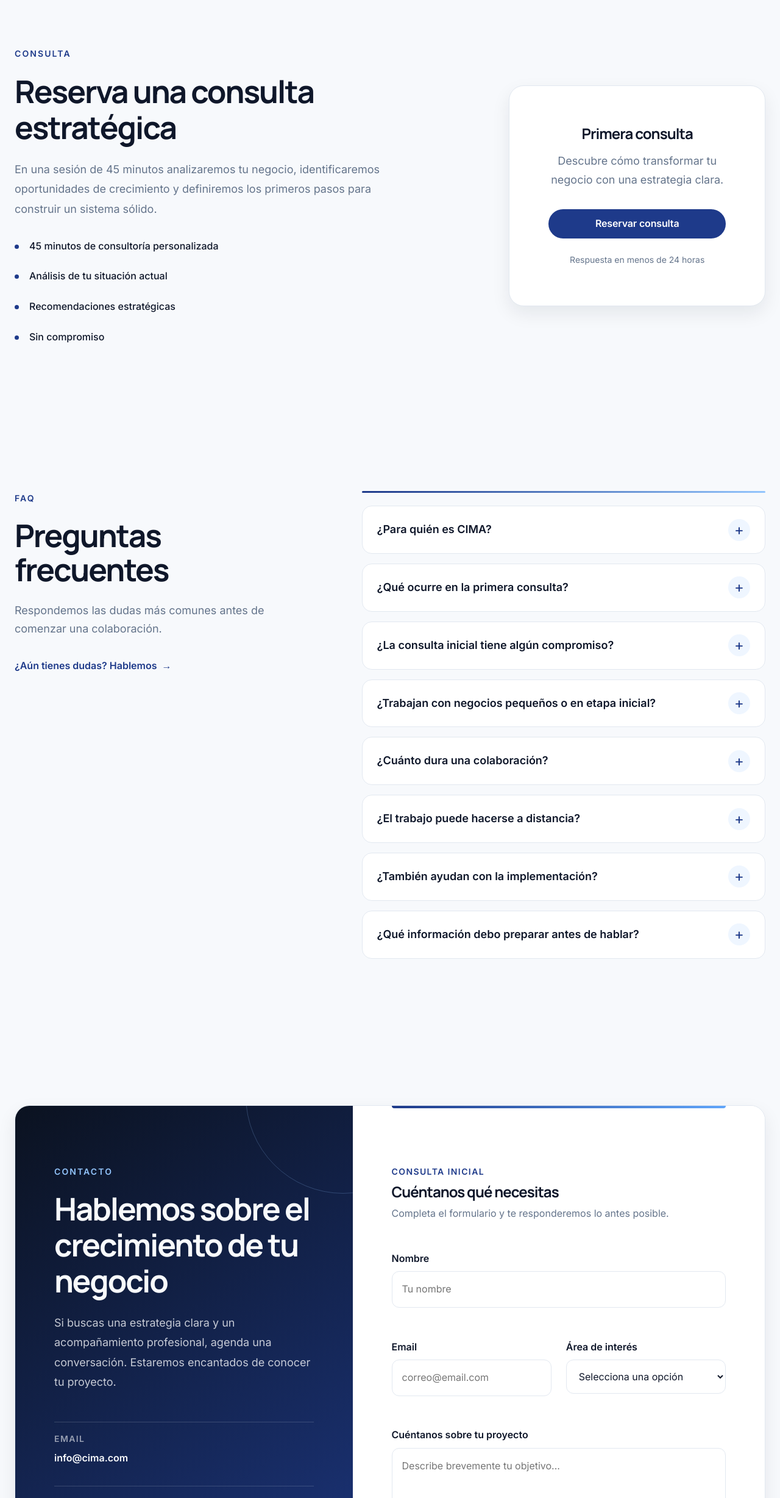
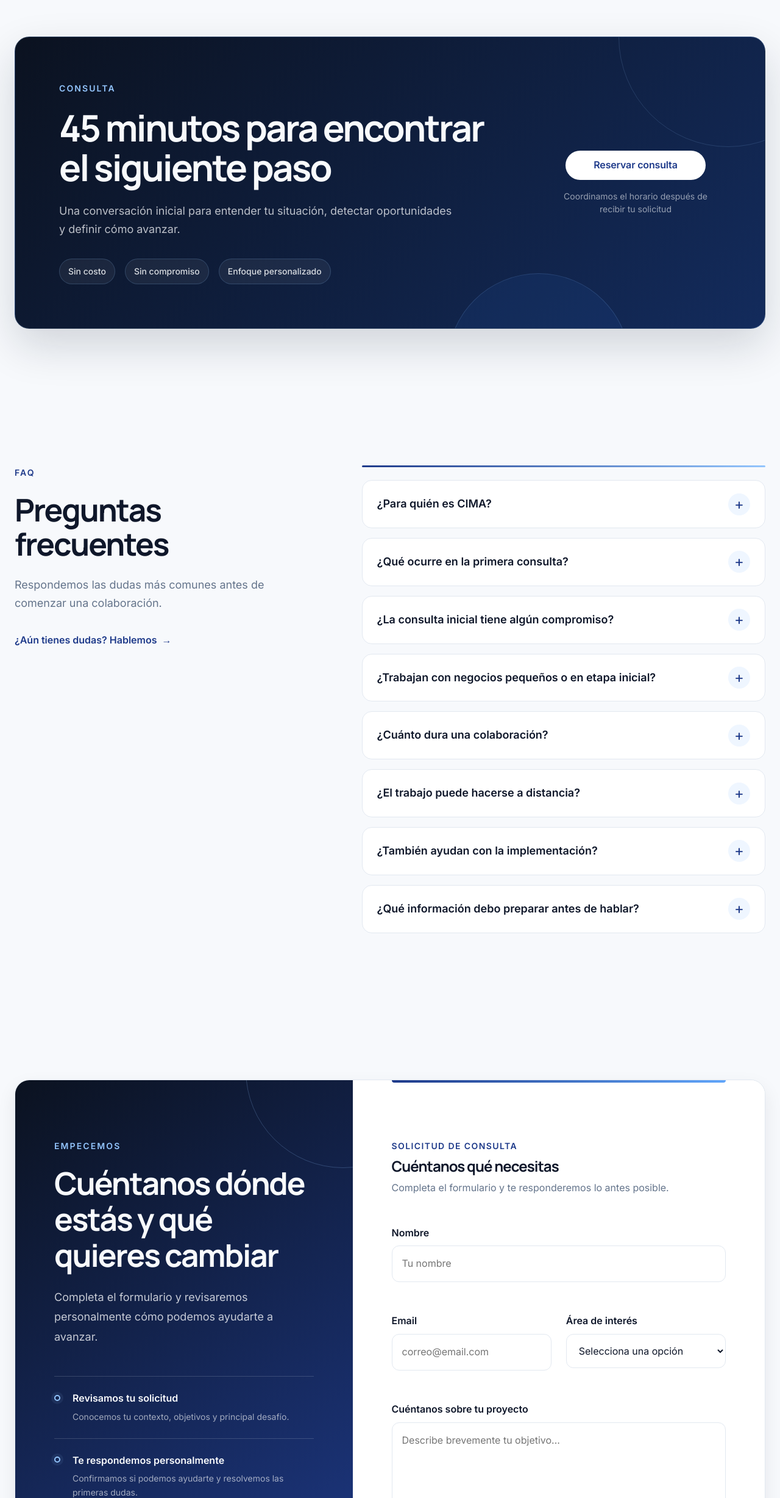
Before and after one commit to AndreyKaras/Cima-2.0, a website built with Vite: page index.html in a window 1280 px wide. Shown: the part 9049-11505 px from the top of the page at 61% size. Built offline with nearby package versions, Linux system fonts and the light colour scheme; files whose address does not match are found by name.

Commit message:
feat: refine booking and contact flow

```diff
--- a/index.html
+++ b/index.html
@@ -1381,7 +1381,7 @@ para conseguir más clientes.
 
     <div class="container">
 
-        <div class="booking__wrapper">
+        <div class="booking__panel">
 
             <div class="booking__content">
 
@@ -1390,45 +1390,34 @@ para conseguir más clientes.
                 </p>
 
                 <h2 class="booking__title">
-                    Reserva una consulta estratégica
+                    45 minutos para encontrar el siguiente paso
                 </h2>
 
                 <p class="booking__text">
-                    En una sesión de 45 minutos analizaremos tu negocio,
-                    identificaremos oportunidades de crecimiento y definiremos
-                    los primeros pasos para construir un sistema sólido.
+                    Una conversación inicial para entender tu situación,
+                    detectar oportunidades y definir cómo avanzar.
                 </p>
 
-                <ul class="booking__list">
-
-                    <li> 45 minutos de consultoría personalizada</li>
-
-                    <li> Análisis de tu situación actual</li>
-
-                    <li> Recomendaciones estratégicas</li>
-
-                    <li> Sin compromiso</li>
+                <ul class="booking__benefits">
+
+                    <li>Sin costo</li>
+
+                    <li>Sin compromiso</li>
+
+                    <li>Enfoque personalizado</li>
 
                 </ul>
 
             </div>
 
-            <div class="booking__card">
-
-                <h3 class="booking__card-title">
-                    Primera consulta
-                </h3>
-
-                <p class="booking__card-text">
-                    Descubre cómo transformar tu negocio con una estrategia clara.
-                </p>
+            <div class="booking__action">
 
                 <a href="#contact" class="button button--primary">
                     Reservar consulta
                 </a>
 
                 <span class="booking__note">
-                    Respuesta en menos de 24 horas
+                    Coordinamos el horario después de recibir tu solicitud
                 </span>
 
             </div>
@@ -1645,60 +1634,35 @@ para conseguir más clientes.
             <div class="contact__info">
 
                 <p class="section-head__label">
-                    CONTACTO
+                    EMPECEMOS
                 </p>
 
                 <h2 class="contact__title">
-                    Hablemos sobre el crecimiento de tu negocio
+                    Cuéntanos dónde estás y qué quieres cambiar
                 </h2>
 
                 <p class="contact__text">
-                    Si buscas una estrategia clara y un acompañamiento profesional,
-                    agenda una conversación. Estaremos encantados de conocer tu proyecto.
+                    Completa el formulario y revisaremos personalmente
+                    cómo podemos ayudarte a avanzar.
                 </p>
 
-                <ul class="contact__list">
+                <ul class="contact__steps">
 
                     <li>
-
-                        <span>Email</span>
-
-                        <a href="mailto:info@cima.com">
-                            info@cima.com
-                        </a>
-
+                        <strong>Revisamos tu solicitud</strong>
+                        <p>Conocemos tu contexto, objetivos y principal desafío.</p>
                     </li>
 
                     <li>
-
-                        <span>WhatsApp</span>
-
-                        <a href="#">
-                            +34 600 000 000
-                        </a>
-
+                        <strong>Te respondemos personalmente</strong>
+                        <p>Confirmamos si podemos ayudarte y resolvemos las primeras dudas.</p>
                     </li>
 
                     <li>
-
-                        <span>Instagram</span>
-
-                        <a href="#">
-                            @cima.consulting
-                        </a>
-
+                        <strong>Coordinamos la consulta inicial</strong>
+                        <p>Elegimos un horario y preparamos una conversación enfocada.</p>
                     </li>
 
-                    <li>
-
-                        <span>Facebook</span>
-
-                        <a href="#">
-                            CIMA Consulting
-                        </a>
-
-                    </li>
-
                 </ul>
 
             </div>
@@ -1708,7 +1672,7 @@ para conseguir más clientes.
                 <div class="contact__form-header">
 
                     <p class="contact__form-eyebrow">
-                        CONSULTA INICIAL
+                        SOLICITUD DE CONSULTA
                     </p>
 
                     <h3 class="contact__form-title">
@@ -1777,11 +1741,10 @@ para conseguir más clientes.
                             Selecciona una opción
                         </option>
 
-                        <option value="Estrategia">Estrategia</option>
-                        <option value="Procesos">Procesos</option>
-                        <option value="Ventas">Ventas</option>
-                        <option value="Marketing">Marketing</option>
-                        <option value="Otro">Otro</option>
+                        <option value="Dirección estratégica">Dirección estratégica</option>
+                        <option value="Marca y crecimiento digital">Marca y crecimiento digital</option>
+                        <option value="Organización y escala">Organización y escala</option>
+                        <option value="No estoy seguro todavía">No estoy seguro todavía</option>
 
                     </select>
 
@@ -1811,7 +1774,7 @@ para conseguir más clientes.
 
                 <button class="button button--primary" type="submit">
                     <span class="contact__submit-label">
-                        Enviar solicitud
+                        Solicitar consulta
                     </span>
                 </button>
 
--- a/src/css/sections/booking.css
+++ b/src/css/sections/booking.css
@@ -1,234 +1,258 @@
 /* =========================
-   BOOKING
+   BOOKING CTA
 ========================= */
 
 
 .booking {
 
-    padding-block:var(--section-padding);
+    padding-block:clamp(72px, 9vw, 104px);
 
     background:var(--color-bg);
 
 }
 
 
+.booking__panel {
 
-/* =========================
-   WRAPPER
-========================= */
+    position:relative;
 
-
-.booking__wrapper {
+    isolation:isolate;
 
     display:grid;
 
-    gap:var(--space-6);
+    gap:var(--space-5);
 
-    align-items:center;
+    padding:clamp(32px, 6vw, 72px);
+
+    overflow:hidden;
+
+    border:1px solid rgba(147, 197, 253, .2);
+
+    border-radius:var(--radius-xl);
+
+    background:linear-gradient(135deg, var(--color-dark) 0%, #132B5C 100%);
+
+    box-shadow:0 28px 70px rgba(15, 23, 42, .16);
 
 }
 
 
-
-/* =========================
-   TITLE
-========================= */
-
-
-.booking__title {
-
-    margin:
-    var(--space-2) 0 var(--space-3);
-
-    font-family:var(--font-heading);
-
-    font-size:var(--heading-lg);
-
-    font-weight:var(--weight-bold);
-
-    line-height:1.15;
-
-}
-
-
-
-/* =========================
-   TEXT
-========================= */
-
-
-.booking__text {
-
-    max-width:620px;
-
-    margin-bottom:var(--space-4);
-
-    color:var(--color-text-secondary);
-
-    line-height:1.8;
-
-}
-
-
-
-/* =========================
-   LIST
-========================= */
-
-
-.booking__list {
-
-    display:grid;
-
-    gap:var(--space-3);
-
-}
-
-
-
-.booking__list li {
-
-    position:relative;
-
-    padding-left:var(--space-3);
-
-    font-weight:var(--weight-medium);
-
-    color:var(--color-text);
-
-}
-
-
-
-.booking__list li::before {
+.booking__panel::before,
+.booking__panel::after {
 
     content:"";
 
     position:absolute;
 
-    left:0;
+    z-index:-1;
 
-    top:10px;
-
-    width:7px;
-
-    height:7px;
+    border:1px solid rgba(147, 197, 253, .16);
 
     border-radius:50%;
-
-    background:var(--color-primary);
 
 }
 
 
+.booking__panel::before {
 
-/* =========================
-   CARD
-========================= */
+    top:-180px;
 
+    right:-120px;
 
-.booking__card {
+    width:360px;
 
-    padding:var(--space-6);
-
-    background:var(--color-surface);
-
-    border:1px solid var(--color-border);
-
-    border-radius:var(--radius-xl);
-
-    box-shadow:var(--shadow-md);
-
-    text-align:center;
+    height:360px;
 
 }
 
 
+.booking__panel::after {
 
-/* =========================
-   CARD TITLE
-========================= */
+    right:18%;
 
+    bottom:-210px;
 
-.booking__card-title {
+    width:300px;
 
-    font-family:var(--font-heading);
+    height:300px;
 
-    font-size:var(--heading-sm);
-
-    font-weight:var(--weight-bold);
-
-    margin-bottom:var(--space-2);
+    background:rgba(59, 130, 246, .08);
 
 }
 
 
+.booking__content {
 
-/* =========================
-   CARD TEXT
-========================= */
+    max-width:760px;
+
+}
 
 
-.booking__card-text {
+.booking .section-head__label {
 
-    margin-bottom:var(--space-4);
+    color:#93C5FD;
 
-    color:var(--color-text-secondary);
+}
+
+
+.booking__title {
+
+    max-width:720px;
+
+    margin:var(--space-2) 0 var(--space-3);
+
+    color:var(--color-dark-text);
+
+    font-family:var(--font-heading);
+
+    font-size:clamp(36px, 5vw, 60px);
+
+    font-weight:var(--weight-bold);
+
+    line-height:1.08;
+
+    letter-spacing:-.045em;
+
+}
+
+
+.booking__text {
+
+    max-width:650px;
+
+    margin:0 0 var(--space-4);
+
+    color:rgba(248, 250, 252, .74);
+
+    font-size:var(--text-md);
 
     line-height:1.7;
 
 }
 
 
+.booking__benefits {
 
-/* =========================
-   BUTTON
-========================= */
+    display:flex;
 
+    flex-wrap:wrap;
 
-.booking__card .button {
+    gap:var(--space-2);
 
-    width:100%;
+    margin:0;
+
+    padding:0;
+
+    list-style:none;
 
 }
 
 
+.booking__benefits li {
 
-/* =========================
-   NOTE
-========================= */
+    padding:9px 14px;
+
+    border:1px solid rgba(147, 197, 253, .2);
+
+    border-radius:999px;
+
+    background:rgba(248, 250, 252, .06);
+
+    color:rgba(248, 250, 252, .86);
+
+    font-size:var(--text-xs);
+
+    font-weight:var(--weight-medium);
+
+}
+
+
+.booking__action {
+
+    display:flex;
+
+    flex-direction:column;
+
+    align-items:flex-start;
+
+    justify-content:center;
+
+}
+
+
+.booking__action .button {
+
+    min-width:230px;
+
+    background:#fff;
+
+    color:var(--color-primary);
+
+}
+
+
+.booking__action .button:hover {
+
+    background:#EFF6FF;
+
+}
 
 
 .booking__note {
 
     display:block;
 
-    margin-top:var(--space-3);
+    max-width:280px;
 
-    color:var(--color-text-secondary);
+    margin-top:var(--space-2);
+
+    color:rgba(248, 250, 252, .58);
 
     font-size:var(--text-xs);
+
+    line-height:1.5;
 
 }
 
 
+@media(min-width:900px) {
 
-/* =========================
-   DESKTOP
-========================= */
+    .booking__panel {
 
+        grid-template-columns:minmax(0, 1fr) auto;
 
-@media(min-width:992px){
+        align-items:center;
 
-
-    .booking__wrapper {
-
-        grid-template-columns:
-        1.3fr .8fr;
-
-        gap:var(--space-8);
+        gap:var(--space-7);
 
     }
 
 
+    .booking__action {
+
+        align-items:center;
+
+        text-align:center;
+
+    }
+
 }
+
+
+@media(max-width:599px) {
+
+    .booking__action,
+    .booking__action .button {
+
+        width:100%;
+
+    }
+
+
+    .booking__note {
+
+        max-width:none;
+
+    }
+
+}
--- a/src/css/sections/contact.css
+++ b/src/css/sections/contact.css
@@ -74,59 +74,101 @@
 ========================= */
 
 
-.contact__list {
+.contact__steps {
 
     display:grid;
 
-    gap:var(--space-4);
+    gap:0;
+
+    margin:0;
+
+    padding:0;
+
+    list-style:none;
 
 }
 
 
 
-.contact__list li {
+.contact__steps li {
 
-    display:flex;
+    position:relative;
 
-    flex-direction:column;
+    display:grid;
 
-    gap:var(--space-1);
+    grid-template-columns:14px minmax(0, 1fr);
+
+    column-gap:var(--space-2);
+
+    padding:var(--space-3) 0;
+
+    border-top:1px solid rgba(248, 250, 252, .16);
 
 }
 
 
 
-.contact__list span {
+.contact__steps li:last-child {
 
-    font-size:var(--text-xs);
-
-    font-weight:var(--weight-semibold);
-
-    letter-spacing:.1em;
-
-    text-transform:uppercase;
-
-    color:var(--color-text-secondary);
+    border-bottom:1px solid rgba(248, 250, 252, .16);
 
 }
 
 
 
-.contact__list a {
+.contact__steps li::before {
 
-    color:var(--color-text);
+    content:"";
 
-    font-weight:var(--weight-semibold);
+    grid-column:1;
 
-    transition:var(--transition);
+    grid-row:1 / span 2;
+
+    align-self:start;
+
+    width:10px;
+
+    height:10px;
+
+    border:2px solid #93C5FD;
+
+    border-radius:50%;
+
+    box-shadow:0 0 0 5px rgba(147, 197, 253, .08);
+
+    margin-top:.35em;
 
 }
 
 
 
-.contact__list a:hover {
+.contact__steps strong {
 
-    color:var(--color-primary);
+    display:block;
+
+    grid-column:2;
+
+    color:var(--color-dark-text);
+
+    font-weight:var(--weight-semibold);
+
+    line-height:1.4;
+
+}
+
+
+
+.contact__steps p {
+
+    grid-column:2;
+
+    margin:var(--space-1) 0 0;
+
+    color:rgba(248, 250, 252, .62);
+
+    font-size:var(--text-xs);
+
+    line-height:1.6;
 
 }
 
@@ -596,56 +638,6 @@
 
 
 
-.contact__info .contact__list {
-
-    gap:var(--space-2);
-
-}
-
-
-
-.contact__info .contact__list li {
-
-    padding:var(--space-2) 0;
-
-    border-top:1px solid rgba(248,250,252,.16);
-
-}
-
-
-
-.contact__info .contact__list li:last-child {
-
-    border-bottom:1px solid rgba(248,250,252,.16);
-
-}
-
-
-
-.contact__info .contact__list span {
-
-    color:rgba(248,250,252,.58);
-
-}
-
-
-
-.contact__info .contact__list a {
-
-    color:var(--color-dark-text);
-
-}
-
-
-
-.contact__info .contact__list a:hover {
-
-    color:#93C5FD;
-
-}
-
-
-
 .contact__form {
 
     border:0;
```
